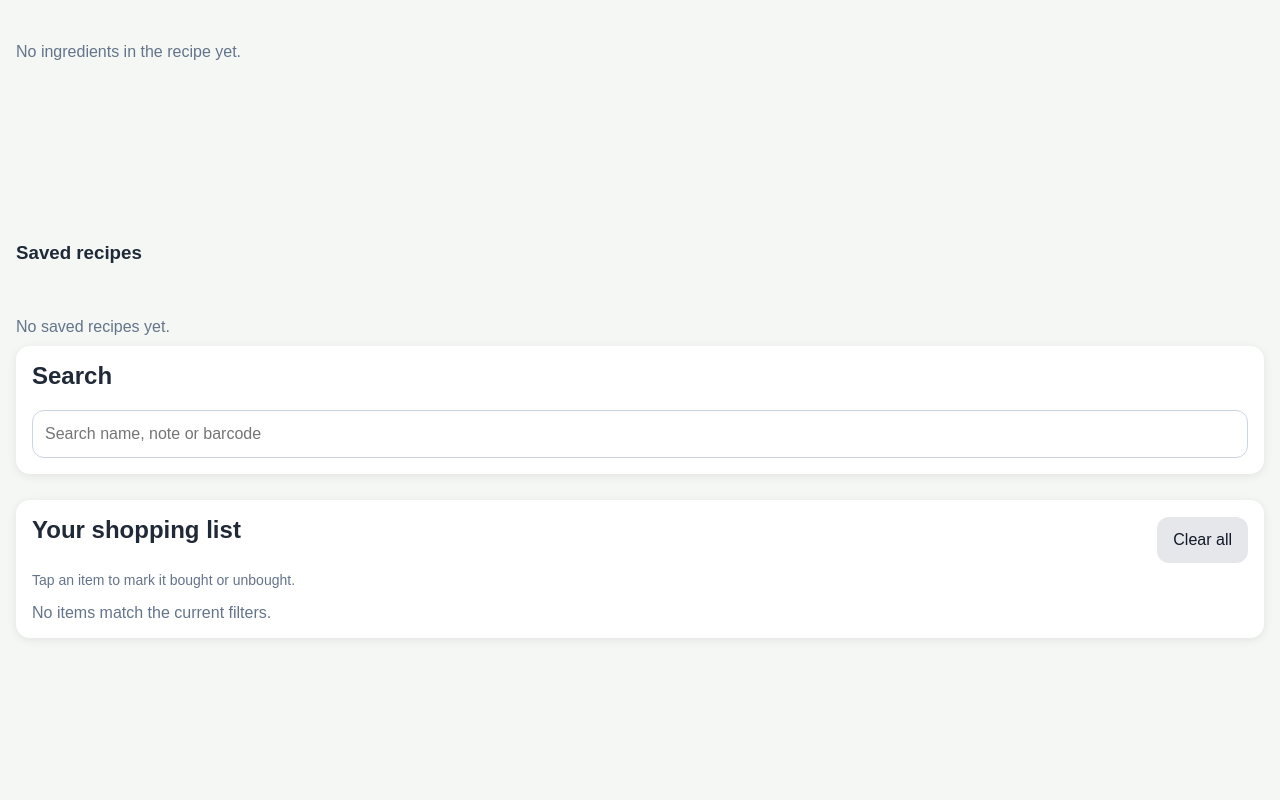
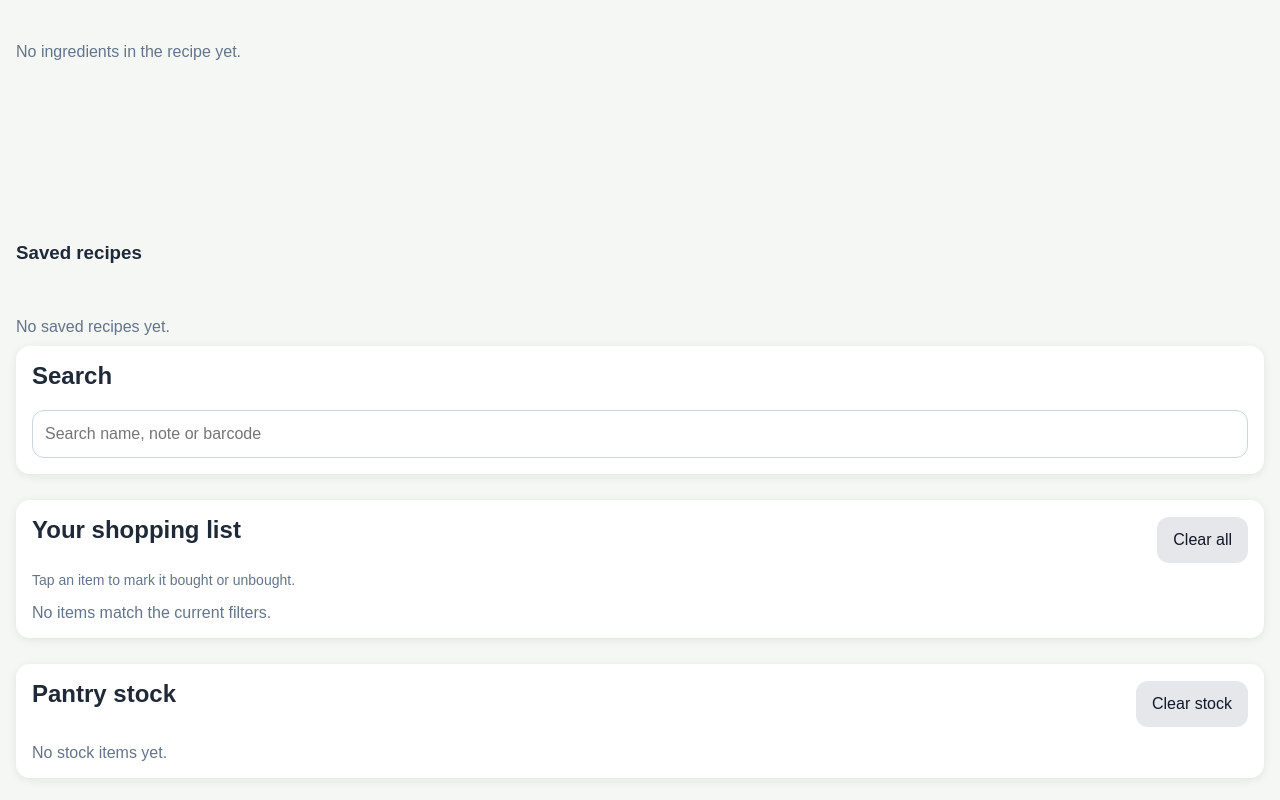
Before and after one commit to Andivdputten/Shopping-list-app, a plain HTML site: page index.html in a window 1280 px wide. Shown: the part 1539-2339 px from the top of the page. Before the commit the page ends 2209 px from the top, so only its background shows below. Drawn offline with Linux system fonts and the light colour scheme.

Commit message:
Add pantry stock section with clear button

```diff
--- a/index.html
+++ b/index.html
@@ -292,6 +292,18 @@
         No items match the current filters.
       </p>
     </section>
+<section class="card">
+  <div class="list-header">
+    <h2>Pantry stock</h2>
+    <button id="clearStockButton" class="secondary-button">Clear stock</button>
+  </div>
+
+  <ul id="stockList" class="shopping-list"></ul>
+
+  <p id="stockEmptyMessage" class="empty-message">
+    No stock items yet.
+  </p>
+</section>
   </main>
 
   <script src="https://cdn.jsdelivr.net/npm/html5-qrcode@2.3.8/html5-qrcode.min.js"></script>
```
